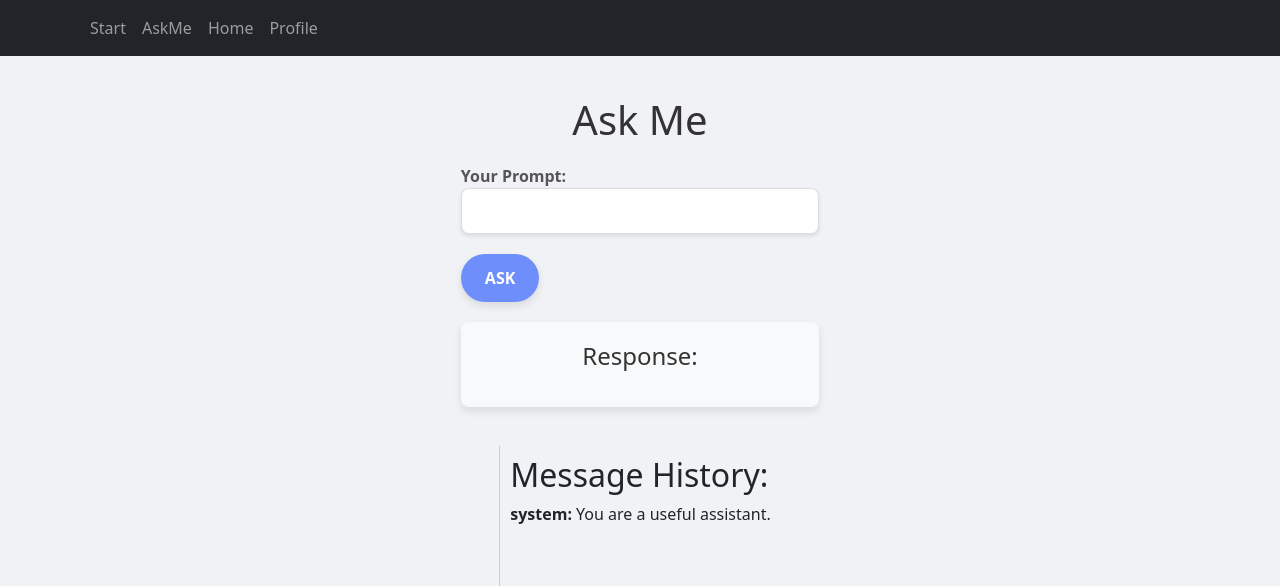
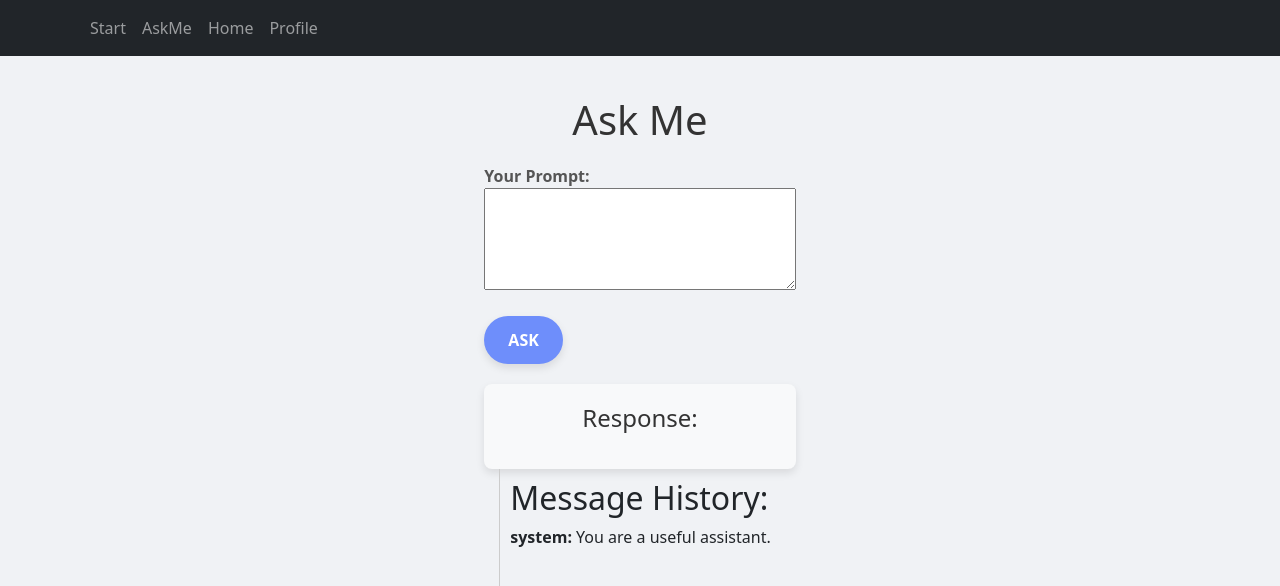
Before and after one commit to brockenbrough/llm-story-chat, a React (Create React App) app in the folder frontend/: page /singleChat in a window 1280 px wide. Shown: the top 586 px of the page. Built offline with nearby package versions, Linux system fonts and the light colour scheme.

Commit message:
Change prompt input area to textarea

```diff
--- a/frontend/src/components/pages/singleChatPage.js
+++ b/frontend/src/components/pages/singleChatPage.js
@@ -47,10 +47,11 @@ function SingleChatPage() {
                 <div className="input-container">
                     <label>
                         Your Prompt:
-                        <input
-                            type="text"
+                        <textarea
                             value={userPrompt}
                             onChange={(e) => setUserPrompt(e.target.value)}
+                            rows="4"
+                            style={{ width: '100%' }}
                         />
                     </label>
                 </div>
```
